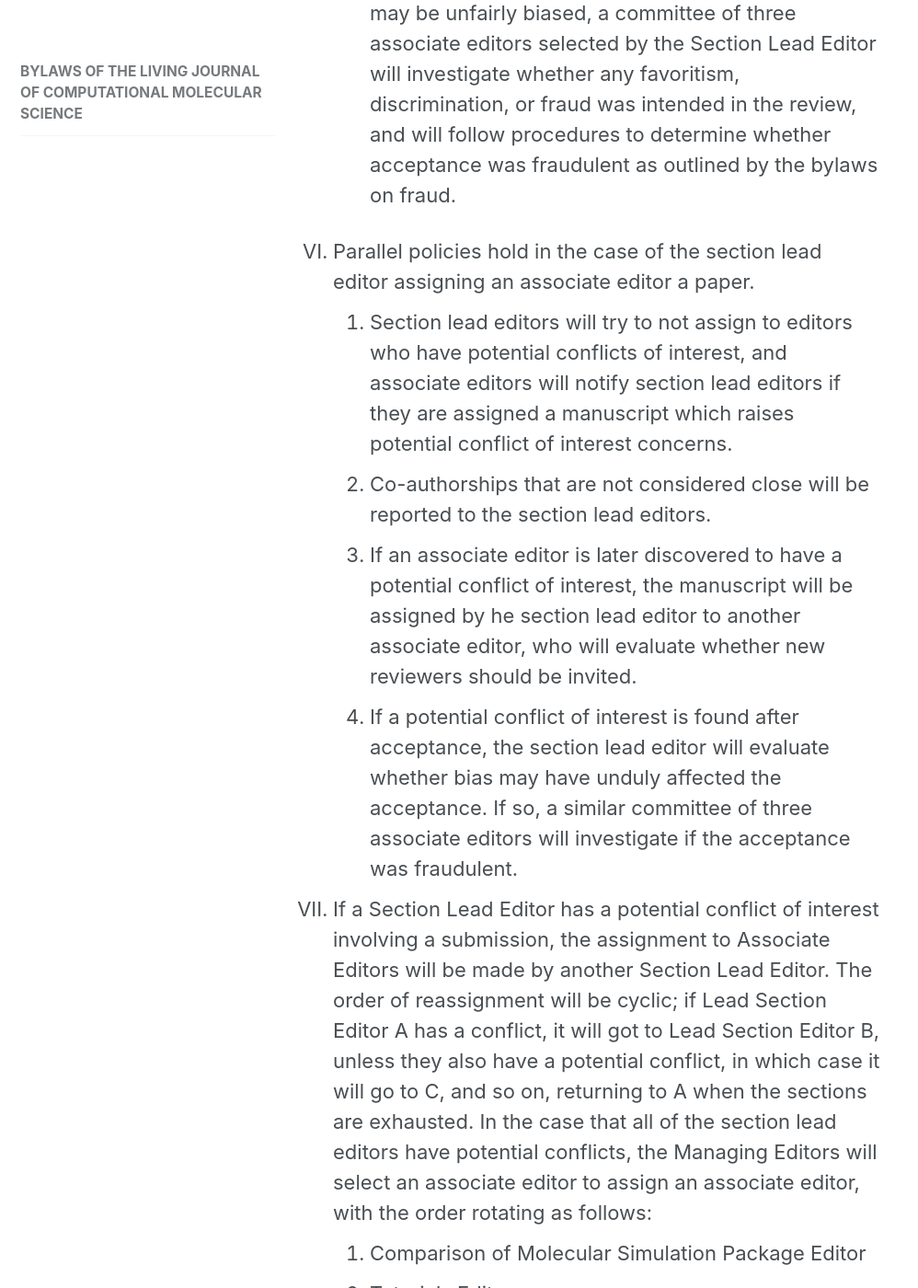
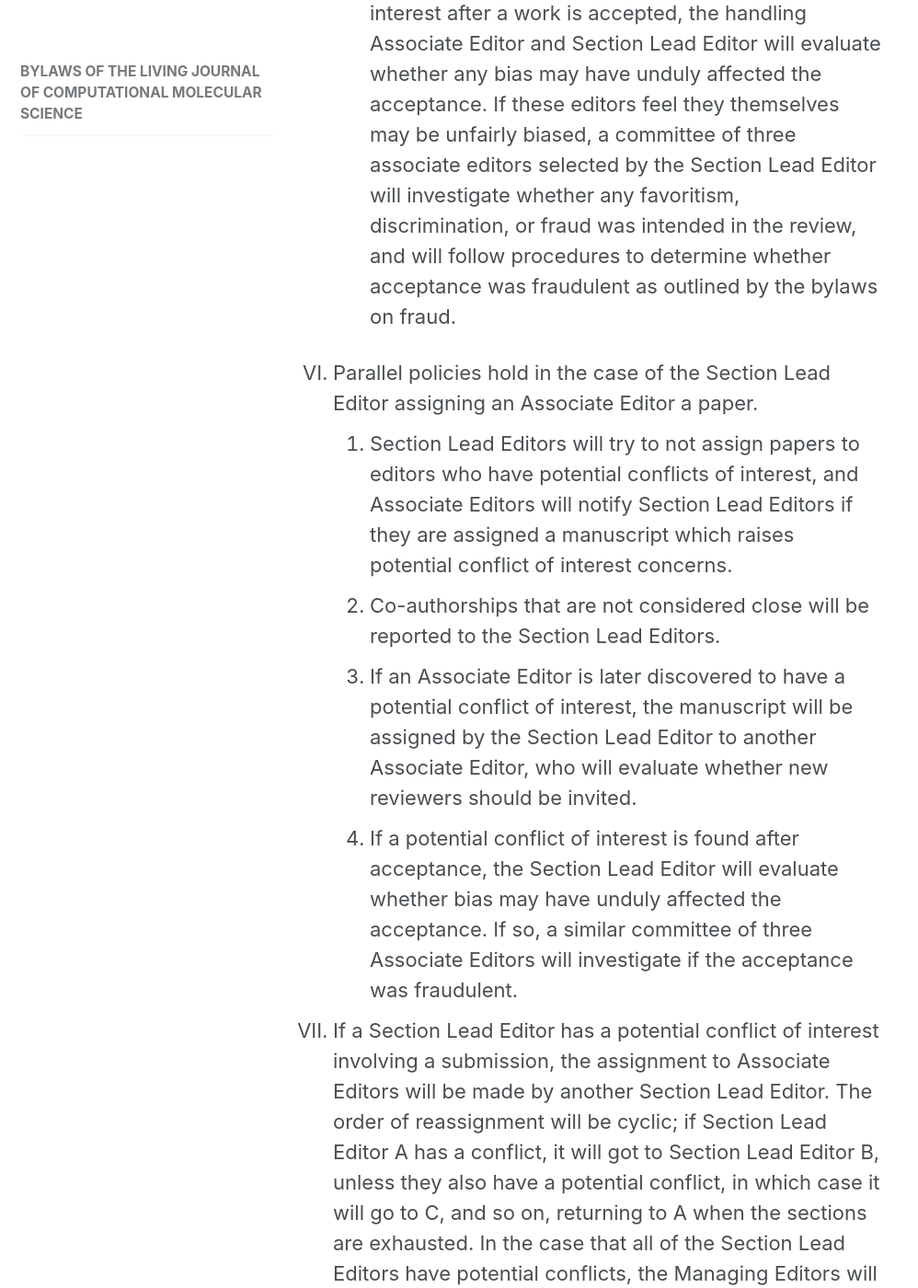
Before and after one commit to livecomsjournal/livecomsjournal.github.io, a Jekyll site: the page built from _editorial_policies/01_bylaws.md, in a window 1280 px wide and 1400 px high, scrolled down 5917 px. Shown: the whole window at 92% size, without its empty margins (0-998 px from the left). Built offline with Jekyll 4.4.1, drawn with Linux system fonts in a browser that asks for light colours; some of the changed text lies outside the part shown.

Commit message:
Fix ttle of bylaws page forconsistency

```diff
--- a/_editorial_policies/01_bylaws.md
+++ b/_editorial_policies/01_bylaws.md
@@ -3,7 +3,7 @@ layout: single
 sidebar:
   nav: policies_bylaws.md
 title: Bylaws of the Living Journal of Computational Molecular Science
-excerpt: Bylaws of LiveCoMS.
+excerpt: Bylaws of LiveCoMS
 permalink: /policies/livecoms_bylaws/
 ---
 <!-- required to get the labeling right-->
@@ -38,81 +38,71 @@ permalink: /policies/livecoms_bylaws/
 
    1. Responsibilities
        1. The Managing Editors coordinate the operation of the Journal and
-          the finances of the journal, maintain the online presence.  Tasks
-          may be divided up among managing editors as they see fit, and specific
-          individual tasks may be assigned to individual associate editors.
+          the finances of the journal, maintain the online presence.
+          Tasks may be divided up among managing editors as they see fit, and specific individual tasks may be assigned to individual associate editors.
        1. Section Lead Editors handle submitted manuscripts and assign
-          all manuscripts to associate lead editors. Section lead editors make decisions on
-          presubmission letters proposing manuscripts, in which they
-          may be advised by the associate editors. Section lead editors make final decisions
-          based on recommendations from the associate editors, and communicate
-          them to the authors.
+          all manuscripts to associate lead editors.
+          Section Lead Editors make decisions on presubmission letters proposing manuscripts, in which they may be advised by the associate editors.
+          Section lead editors make final decisions based on recommendations from the associate editors, and communicate them to the authors.
        1. Associate Editors assign manuscripts to reviewers, collect
           these reviews, and make recommendations to the Section Lead
           Editors about acceptance, rejection, or requests for revision.
-       1. The Recording Secretary will coordinate and maintain confidentiality of
-          votes of the Editorial Board and record minutes of meetings of the Editorial Board.
+       1. The Recording Secretary will coordinate and maintain confidentiality of votes of the Editorial Board and record minutes of meetings of the Editorial Board.
 
    1. Selection process
        1. Members of the Editorial Board will be elected by a two-thirds vote of the Editorial Board.
-         1. Managing editors and section lead editors will be elected by a two-thirds vote of the
-            entire Editorial Board by the other current members of the Editorial Board when there is a
-            vacancy in either capacity.
+         1. Managing Editors and Section Lead Editors will be elected by a two-thirds vote of the entire Editorial Board by the other current members of the Editorial Board when there is a vacancy in either capacity.
          1. Associate editors will be elected based on:
             1. Demonstrated scholarly expertise in computational molecular science, broadly defined.
-            1. Stated commitment to contribute to decision making and maintenance of LiveCoMS.
-            1. Candidates will be favored who have shown excellence in reviewing for LiveCoMS,
-	    based on independent evaluations
-	    of the members of the Editorial Board, and who have a history of contributing manuscripts to LiveCoMS.
+            1. Stated commitment to contribute to the decision making and maintenance of LiveCoMS.
+            1. Candidates will be favored who have shown excellence in reviewing for LiveCoMS, based on independent evaluations of the members of the Editorial Board, and who have a history of contributing manuscripts to LiveCoMS.
             1. Diversity in career background, geographical perspectives, life experiences, and any other factors that are seen as beneficial to represent the broader community, provide fairness in decisions, and include a range of viewpoints.
-	    1. All members on the Editorial Board shall be elected in a fair, impartial, and confidential process without regard to race, nationality, religion, gender or gender identity, sexual orientation, or familial status.
-         1. Managing editors will be elected based on:
-            1. all criteria outlined for associate editors, plus demonstrated excellence serving as an associate editor.
-	 1. The Recording Secretary will be nominated by the Managing editors from among the associate editors.
-   1. Appointments Terms
-      1. Appointment for all positions are for three years, which may be extended for an unlimited
-	 number of terms by a vote of two/thirds of the remaining Editorial Board. If the terms of more
-         than one third of the Editorial Board end at the same time, all may remain in their positions for
-         long enough for additional editors be appointed, or one month, which ever comes first.
-      2. At the time the bylaws are adopted, the three managing editorial terms will be for two, three, and four years,
-         determined by mutual agreement or random chance if no agreement is reached.
+	    1. All members on the Editorial Board shall be elected in a fair, impartial, and confidential process without regard to race, nationality, religion, gender or gender identity, sexual orientation, or familial or economic status.
+         1. Managing Editors will be elected based on:
+            1. all criteria outlined for Associate Editors, plus demonstrated excellence serving as an Associate Editor.
+	 1. The Recording Secretary will be nominated by the Managing Editors from among the Associate Editors.
+   1. Appointment Terms
+      1. Appointment for all positions are for three years, which may be extended for an unlimited number of terms by a vote of two/thirds of the remaining Editorial Board.
+      If the terms of more than one third of the Editorial Board end at the same time, all may remain in their positions for long enough for additional editors be appointed, or one month, which ever comes first.
+      2. At the time the bylaws are adopted, initial terms for the three Managing Editors will be for two, three, and four years, determined by mutual agreement or random chance if no agreement is reached.
    1. Voting
       1. All votes described in the bylaws are tallied based on the fraction
          of the Editorial Board responding within one week written notice
-         via e-mail or other voting mechanism approved by the managing
-         editors. In exceptional circumstances advance notice may be given
+         via e-mail or other voting mechanism approved by the Managing
+         Editors. In exceptional circumstances advance notice may be given
          of a rush decision, where the board may be given one week (or more)
          notice that their votes will be needed within a shorter window,
          such as a 12 hour window.
 
 1. Conflicts of interest
-   1. A potential "conflict of interest" is a circumstance which might affect one's ability to provide a fair and objective evaluation of a work, or which might reasonably be seen as having a likelihood of doing so by an independent outside observer. When in doubt, potential conflicts of interest should always be disclosed. Common causes of conflicts of interest, for reviewers and editors, include:
-      1. being a close co-author on a paper with an author in the previous 48 months. "Close co-author" is defined as serving as corresponding author and/or first author together, or equivalent close collaboration.  This definition was chosen to avoid overly restrictive limitations for papers with large numbers of loosely-associated contributing authors, and will have some leeway for interpretation as outlined below.
+   1. A potential "conflict of interest" is a circumstance which might affect one's ability to provide a fair and objective evaluation of a work, or which might reasonably be seen as having a likelihood of doing so by an independent outside observer.
+   When in doubt, potential conflicts of interest should always be disclosed. Common causes of conflicts of interest, for reviewers and editors, include:
+      1. being a close co-author on a paper with an author in the previous 48 months. "Close co-author" is defined as serving as corresponding author and/or first author together, or equivalent close collaboration.
+      This definition was chosen to avoid overly restrictive limitations for papers with large numbers of loosely-associated contributing authors, and will have some leeway for interpretation as outlined below.
       1. being a co-awardee on a grant at any time in the in the previous 48 months.
       1. previously serving as a undergraduate, graduate, or postdoctoral supervisor or supervisee.
       1. serving at the same institution, or if there is a potential change of institution in progress that would result in being at the same institution.
       1. having a business relationship (such as serving as a consultant for or part owner of same company) within the previous 48 months.
-  1. All reviewers are responsible for reviewing our Conflict of Interest definitions and disclosing any potential conflicts of interest to the editor handling the submission.
+  1. All reviewers are responsible for reviewing our Conflict of Interest definitions and disclosing any potential conflicts of interest to the editor handling the submission; if the reviewer believes there may actually be a conflict of interest he or she should decline to review.
 
   1. Editors will try to ensure that they select reviewers who have no potential conflicts of interest.  If the reviewer has or becomes aware of a potential conflict of interest, he or she will report it to the editor so the manuscript may be reassigned. The reviewer should also disclose any co-authorship relationships from the previous 48 months, whether or not these are close co-authorships.
 
      1. If it is later discovered during the review process that a reviewer has a potential conflict of interest, the editor will assess the severity of the potential conflict (potentially in consultation with the Section Lead Editor) and potentially discard the review, seeking another.
 
-     1. If a reviewer is found to have a potential conflict of interest after a work is accepted, the handling associate editor and Section Lead Editor will evaluate whether any bias may have unduly affected the acceptance. If these editors feel they themselves may be unfairly biased, a committee of three associate editors selected by the Section Lead Editor will investigate whether any favoritism, discrimination, or fraud was intended in the review, and will follow procedures to determine whether acceptance was fraudulent as outlined by the bylaws on fraud.
+     1. If a reviewer is found to have a potential conflict of interest after a work is accepted, the handling Associate Editor and Section Lead Editor will evaluate whether any bias may have unduly affected the acceptance.
+     If these editors feel they themselves may be unfairly biased, a committee of three associate editors selected by the Section Lead Editor will investigate whether any favoritism, discrimination, or fraud was intended in the review, and will follow procedures to determine whether acceptance was fraudulent as outlined by the bylaws on fraud.
 
-   1. Parallel policies hold in the case of the section lead editor assigning an associate editor a paper.
-      1. Section lead editors will try to not assign to editors who have potential conflicts of interest, and associate editors will notify section lead editors if they are assigned a manuscript which raises potential conflict of interest concerns.
-      1. Co-authorships that are not considered close will be reported to the section lead editors.
-      1. If an associate editor is later discovered to have a potential conflict of interest, the manuscript will be assigned by he section lead editor to another associate editor, who will evaluate whether new reviewers should be invited.
-      1. If a potential conflict of interest is found after acceptance, the section lead editor will evaluate whether bias may have unduly affected the acceptance. If so, a similar committee of three associate editors will investigate if the acceptance was fraudulent.
+   1. Parallel policies hold in the case of the Section Lead Editor assigning an Associate Editor a paper.
+      1. Section Lead Editors will try to not assign papers to editors who have potential conflicts of interest, and Associate Editors will notify Section Lead Editors if they are assigned a manuscript which raises potential conflict of interest concerns.
+      1. Co-authorships that are not considered close will be reported to the Section Lead Editors.
+      1. If an Associate Editor is later discovered to have a potential conflict of interest, the manuscript will be assigned by the Section Lead Editor to another Associate Editor, who will evaluate whether new reviewers should be invited.
+      1. If a potential conflict of interest is found after acceptance, the Section Lead Editor will evaluate whether bias may have unduly affected the acceptance. If so, a similar committee of three Associate Editors will investigate if the acceptance was fraudulent.
 
-   1. If a Section Lead Editor has a potential conflict of interest involving a submission, the
-assignment to Associate Editors will be made by another Section Lead
-Editor.  The order of reassignment will be cyclic; if Lead Section Editor A has a
-conflict, it will got to Lead Section Editor B, unless they also have
-a potential conflict, in which case it will go to C, and so on, returning to A
-when the sections are exhausted. In the case that all of the section lead
-editors have potential conflicts, the Managing Editors will select an associate editor to assign an associate editor, with the order rotating as follows:
+   1. If a Section Lead Editor has a potential conflict of interest involving a submission, the assignment to Associate Editors will be made by another Section Lead Editor.
+   The order of reassignment will be cyclic; if Section Lead Editor A has a
+conflict, it will got to Section Lead Editor B, unless they also have a potential conflict, in which case it will go to C, and so on, returning to A
+when the sections are exhausted.
+   In the case that all of the Section Lead Editors have potential conflicts, the Managing Editors will select an Associate Editor to assign an Associate Editor, with the order rotating as follows:
       1. Comparison of Molecular Simulation Package Editor
       1. Tutorials Editor
       1. Best Practices Editor
@@ -127,19 +117,19 @@ editors have potential conflicts, the Managing Editors will select an associate
        1. 'Plagiarism' is defined as including any clearly recognizable
 amount of text from a previous publication without attribution.
 
-       1. 'Fraud' is defined as any false representation of the circumstances of the paper or the data contained in the paper. It could include fraudulent data, or fraudulently obtained reviews (through collusion with a reviewer or editor).
+       1. 'Fraud' is defined as any false representation of the circumstances of the paper or the data contained in the paper.
+       It could include fraudulent data, or fraudulently obtained reviews (through collusion with a reviewer or editor).
 
     1. If there is a suspicion or accusation of fraud or plagiarism, a
        committee of three members of the Editorial Board will be
-       chosen by the managing editors to investigate.
+       chosen by the Managing Editors to investigate.
 
     1. If this committee decides unanimously that fraud or plagiarism
        occurred, then the paper will be removed from the journal, and
        the author will not be allowed to submit to LiveCoMS for at
        least three years, and must petition to the board to be allowed
-       to resubmit, which must be approved by a two-thirds vote. The
-       managing editors may notify the authors' institution of the finding
-       of fraud or plagiarism, along with evidence used to reach that finding.
+       to resubmit, which must be approved by a two-thirds vote.
+       The Managing Editors may notify the authors' institution(s) of the finding, along with associated evidence.
 
 1. Review Process
 
@@ -150,16 +140,14 @@ amount of text from a previous publication without attribution.
 
     2. Section Lead Editors make the final decision about reviews in
        consultation with the associate editor assigned to the
-       paper. In some cases, authors may appeal an editorial decision,
+       paper.
+       In some cases, authors may appeal an editorial decision,
        but initiating an appeal requires the consent of all authors.
        In case of an appeal on the decision, the Section Lead
        Editor will select another associate editor to review all
-       materials associated with the decision. If the second editor is in agreement
-       with the first editor, the decision will stand and cannot be
-       additionally appealed.  If the second editor disagrees with the
-       first decision, a third editor will be selected by the Section
-       Lead Editor, and a majority vote will be taken, which will be
-       final.
+       materials associated with the decision.
+       If the second editor is in agreement with the first editor, the decision will stand and cannot be additionally appealed.
+       If the second editor disagrees with the first decision, a third editor will be selected by the Section Lead Editor, and a majority vote will be taken, which will be final.
 
 1. Amendments
 
```
